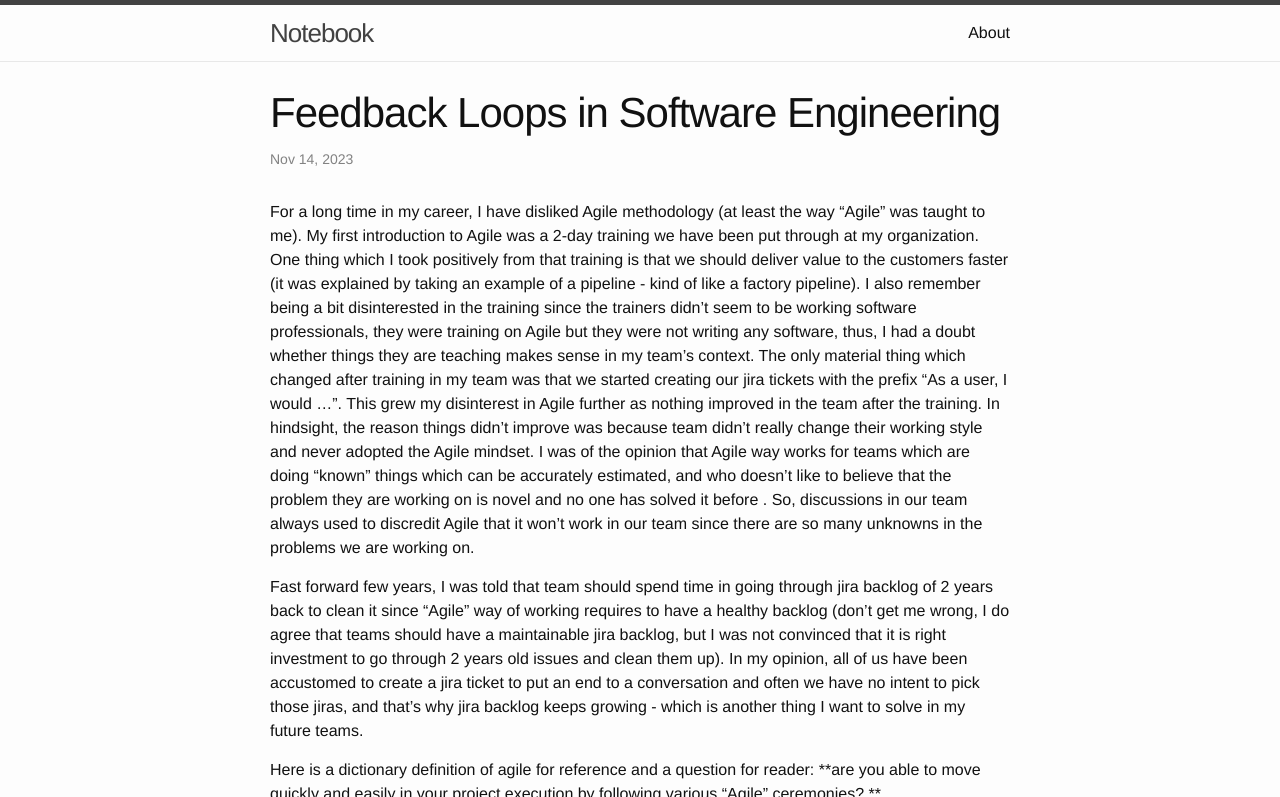
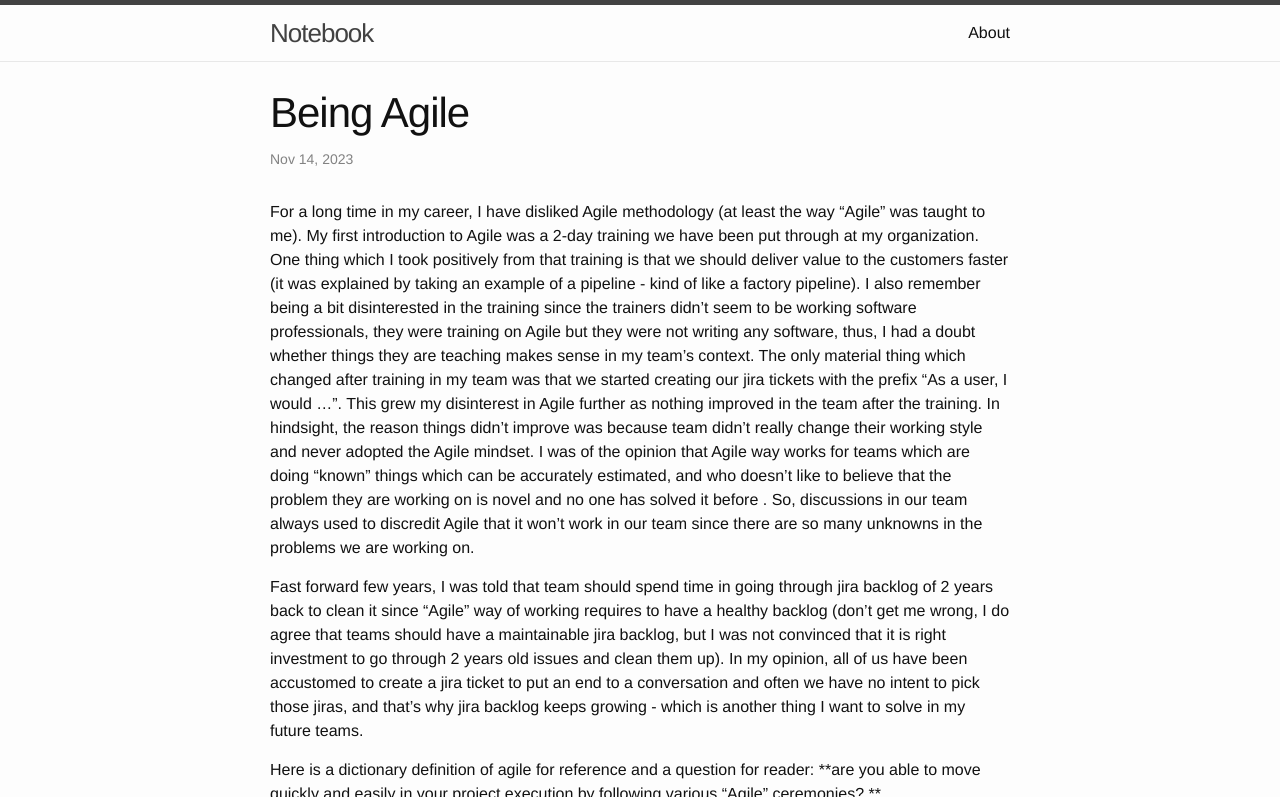
Before and after one commit to mgaurav/mgaurav.github.io, a Jekyll site: the page built from _posts/2023-11-14-being-agile.md, in a window 1280 px wide and 900 px high, cut to the strip 0-797 px from the top of the window. Built offline with Jekyll 4.4.1, drawn with Linux system fonts in a browser that asks for light colours; comment, search, counter and statistics services are not loaded.

Commit message:
Update title of Being Agile post

```diff
--- a/_posts/2023-11-14-being-agile.md
+++ b/_posts/2023-11-14-being-agile.md
@@ -1,6 +1,6 @@
 ---
 layout: post
-title:  "Feedback Loops in Software Engineering"
+title:  "Being Agile"
 date:   Tue Nov 14 19:34:31 IST 2023
 ---
 
```
